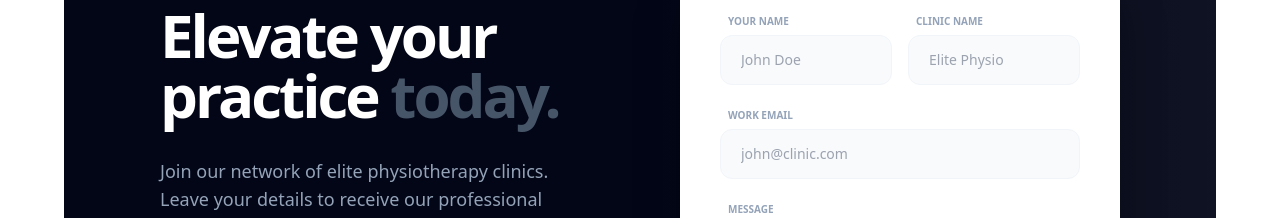
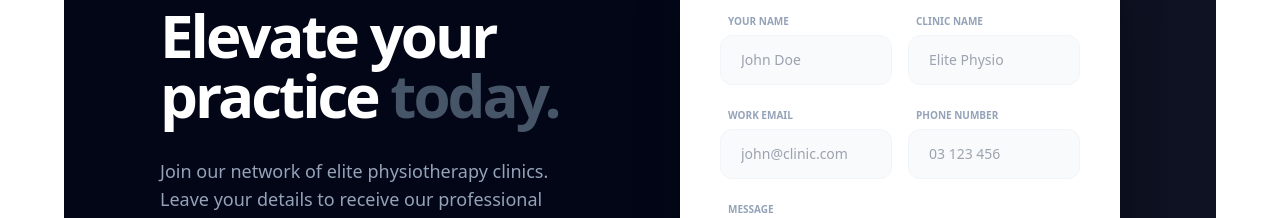
Before and after one commit to AnthonyN799/therapeutic-final, a React (Vite) app: page / in a window 1280 px wide. Shown: the part 4261-4479 px from the top of the page. Built offline with nearby package versions, Linux system fonts and the light colour scheme.

Commit message:
Update App.jsx

```diff
--- a/src/App.jsx
+++ b/src/App.jsx
@@ -704,6 +704,8 @@ const ShopPage = ({ onBack }) => {
                 <div className="mt-4 p-4 bg-red-50 text-red-800 rounded-xl text-sm border border-red-100 leading-relaxed">
                   <strong>Transfer to: +961 03 203 567</strong><br/>
                   <span className="text-xs">
+                    Please calculate at the daily rate if paying in LBP.
+                    <br/>
                     Important: Include your <strong>Full Name</strong> and <strong>Order Ref Number</strong> in the transfer description.
                   </span>
                 </div>
@@ -881,9 +883,10 @@ export default function App() {
                    {/* The Card Content */}
                    <div className={`absolute inset-0 ${slide.color} border border-slate-100 rounded-[3rem] flex flex-col items-center justify-center p-6 text-center shadow-2xl`}>
 
-                      {/* IMAGE AREA */}
+                      {/* IMAGE AREA - Circular, smaller frame, clickable */}
                       <div className="flex-1 flex items-center justify-center w-full relative z-10 py-4">
                         {slide.image ? (
+                          // Circular Frame Container with click handler
                           <div
                             className="w-56 h-56 rounded-full border-[6px] border-white bg-white shadow-xl relative flex items-center justify-center overflow-hidden cursor-pointer group hover:scale-105 transition-transform duration-300"
                             onClick={() => setSelectedHeroSlide(slide)}
@@ -893,6 +896,7 @@ export default function App() {
                               alt={slide.name}
                               className="w-full h-full object-contain p-2 group-hover:opacity-90 transition-opacity"
                             />
+                            {/* Expand Icon overlay on hover */}
                             <div className="absolute inset-0 bg-slate-900/20 opacity-0 group-hover:opacity-100 transition-opacity flex items-center justify-center">
                                <Maximize2 className="text-white w-8 h-8 drop-shadow-lg"/>
                             </div>
@@ -1317,6 +1321,9 @@ export default function App() {
                     />
                   </div>
                 </div>
+
+                {/* New Grid for Email and Phone */}
+                <div className="grid grid-cols-2 gap-4">
                     <div className="space-y-1">
                       <label className="text-[10px] font-bold uppercase text-slate-400 ml-2">Work Email</label>
                       <input
@@ -1327,6 +1334,17 @@ export default function App() {
                         placeholder="john@clinic.com"
                       />
                     </div>
+                    <div className="space-y-1">
+                      <label className="text-[10px] font-bold uppercase text-slate-400 ml-2">Phone Number</label>
+                      <input
+                        type="tel"
+                        name="phone"
+                        className="w-full px-5 py-3.5 bg-slate-50 rounded-xl border border-slate-100 outline-none focus:ring-2 ring-slate-900/5 transition-all text-sm"
+                        placeholder="03 123 456"
+                      />
+                    </div>
+                </div>
+
                 <div className="space-y-1">
                   <label className="text-[10px] font-bold uppercase text-slate-400 ml-2">Message</label>
                   <textarea
```
Lines whose indentation alone changed are shown as unchanged.
